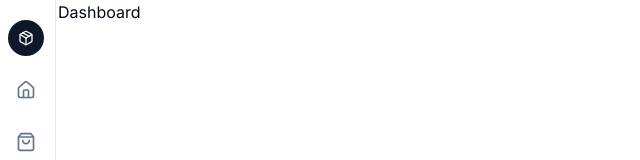
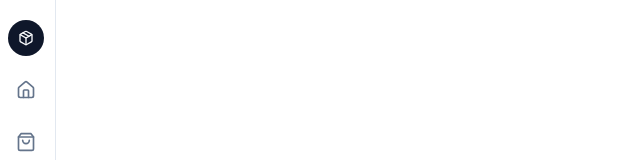
Before and after one commit to Jreng7/fullstack-web-projects, a Next.js app in the folder dashboard/: page / in a window 1280 px wide. Shown: the top 160 px of the page, without its empty margins (0-640 px from the left). Built offline with nearby package versions, Linux system fonts and the light colour scheme.

Commit message:
editando main

```diff
--- a/dashboard/src/app/page.tsx
+++ b/dashboard/src/app/page.tsx
@@ -2,8 +2,10 @@
 
 export default function Home() {
   return (
-    <main>
-      <h1>Projeto Dashboard</h1>
+    <main className="sm:ml-14 p-4">
+      <section className="grid grid-cols-2 gap-4">
+
+      </section>
     </main>
   )
 }
```
